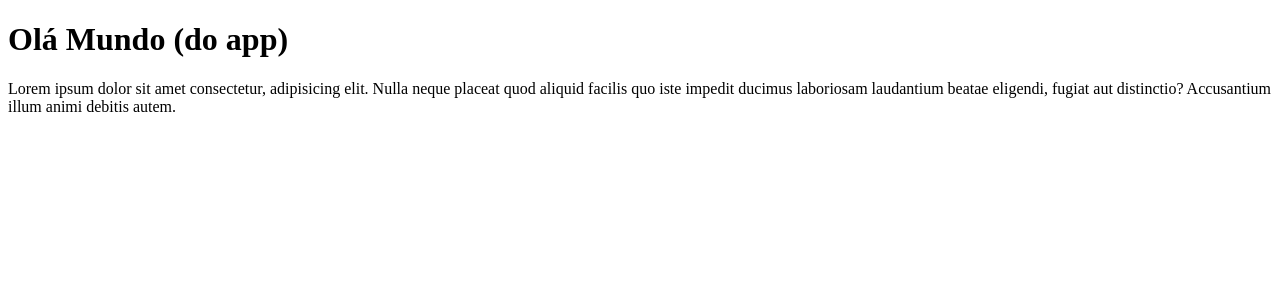
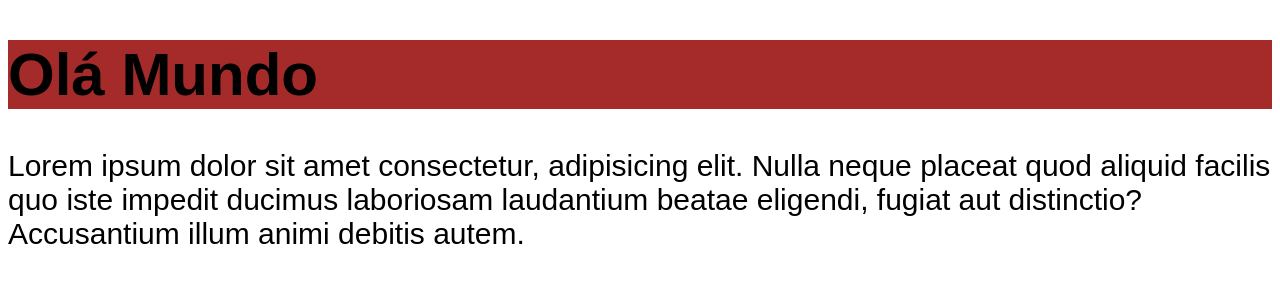
Before and after one commit to Matheus-MacielCardozo/Chronos-Pomodoro, a React (Vite) app: page / in a window 1280 px wide. Shown: the top 300 px of the page. Built offline with nearby package versions, Linux system fonts and the light colour scheme.

Commit message:
Update: CSS Modules Basic

```diff
--- a/src/App.tsx
+++ b/src/App.tsx
@@ -1,7 +1,13 @@
+import { Heading } from './components/Heading';
+
+import './styles/theme.css'
+import './styles/global.css'
+
+
 export function App() {
   return (
     <>
-      <h1>Olá Mundo (do app)</h1>
+      <Heading />
       <p>
         Lorem ipsum dolor sit amet consectetur, adipisicing elit. Nulla neque
         placeat quod aliquid facilis quo iste impedit ducimus laboriosam
--- /dev/null
+++ b/src/components/Heading.module.css
@@ -0,0 +1,8 @@
+.heading {
+    background: brown;
+    color: black;
+}
+
+.cyan {
+    color: cyan;
+}
--- /dev/null
+++ b/src/components/Heading.tsx
@@ -0,0 +1,5 @@
+import styles from './Heading.module.css'
+
+export function Heading() {
+    return <h1 className={styles.heading}>Olá Mundo</h1>
+}
--- /dev/null
+++ b/src/styles/global.css
@@ -0,0 +1,8 @@
+body {
+  font-family: sans-serif;
+  font-size: 30px;
+}
+
+h1 {
+  color: var(--primary);
+}
--- /dev/null
+++ b/src/styles/theme.css
@@ -0,0 +1,3 @@
+:root {
+    --primary: pink;
+}
```
Also changed, not shown: .prettierrc.json.
